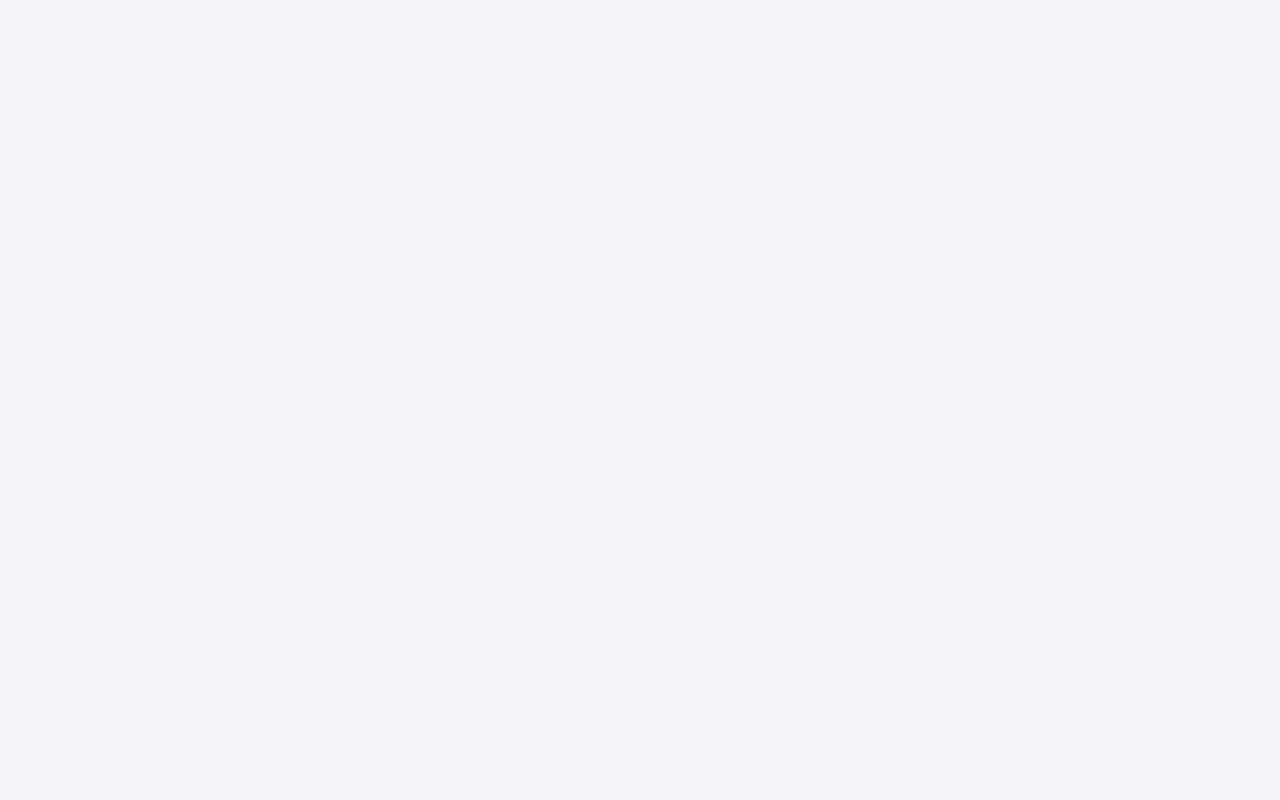
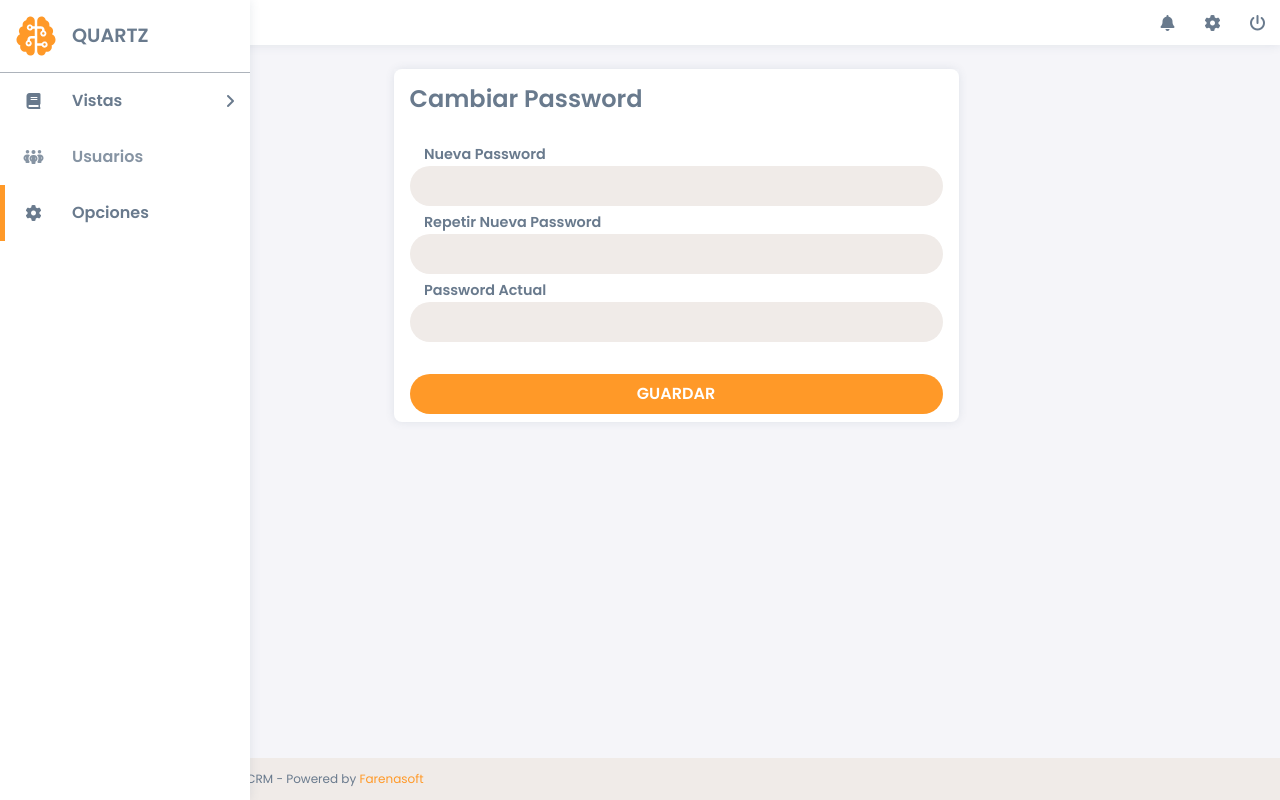
Before and after one commit to GuidoAgustin/sofia_frontend, a Vue app: page /opciones in a window 1280 px wide. Before the commit this address had no page. Built offline with nearby package versions, Linux system fonts and the light colour scheme; what v-calendar would draw is missing.

Commit message:
Options view

```diff
--- a/src/router/index.js
+++ b/src/router/index.js
@@ -21,6 +21,10 @@ const routes = [
         path: "forms",
         component: () => import("@/views/UI/Forms.vue"),
       },
+      {
+        path: "opciones",
+        component: () => import("@/views/Dashboard/Options.vue"),
+      },
     ],
   },
 ];
--- a/src/router/menus.js
+++ b/src/router/menus.js
@@ -30,7 +30,7 @@ export default [
   {
     icon: "fa-solid fa-gear",
     title: "Opciones",
-    to: null,
+    to: "/opciones",
     children: null,
   },
 ];
--- /dev/null
+++ b/src/views/Dashboard/Options.vue
@@ -0,0 +1,57 @@
+<template>
+  <div class="row justify-content-center">
+    <div class="col-md-6">
+      <div class="card">
+        <div class="card-header">
+          <h4>Cambiar Password</h4>
+        </div>
+        <form @submit.prevent="savePassword">
+          <div class="card-body">
+            <FormText
+              label="Nueva Password"
+              password
+              v-model="form.new_password"
+            />
+            <FormText
+              label="Repetir Nueva Password"
+              password
+              v-model="form.new_password_confirmation"
+            />
+            <FormText
+              label="Password Actual"
+              password
+              v-model="form.password"
+            />
+          </div>
+          <div class="card-footer">
+            <button class="btn btn-primary btn-block" type="submit">
+              Guardar
+            </button>
+          </div>
+        </form>
+      </div>
+    </div>
+  </div>
+</template>
+
+<script>
+import FormText from "@/components/Form/FormText.vue";
+
+export default {
+  components: {
+    FormText,
+  },
+  data: () => ({
+    form: {
+      new_password: null,
+      new_password_confirmation: null,
+      password: null,
+    },
+  }),
+  methods: {
+    savePassword() {
+      console.log(this.form);
+    },
+  },
+};
+</script>
```
